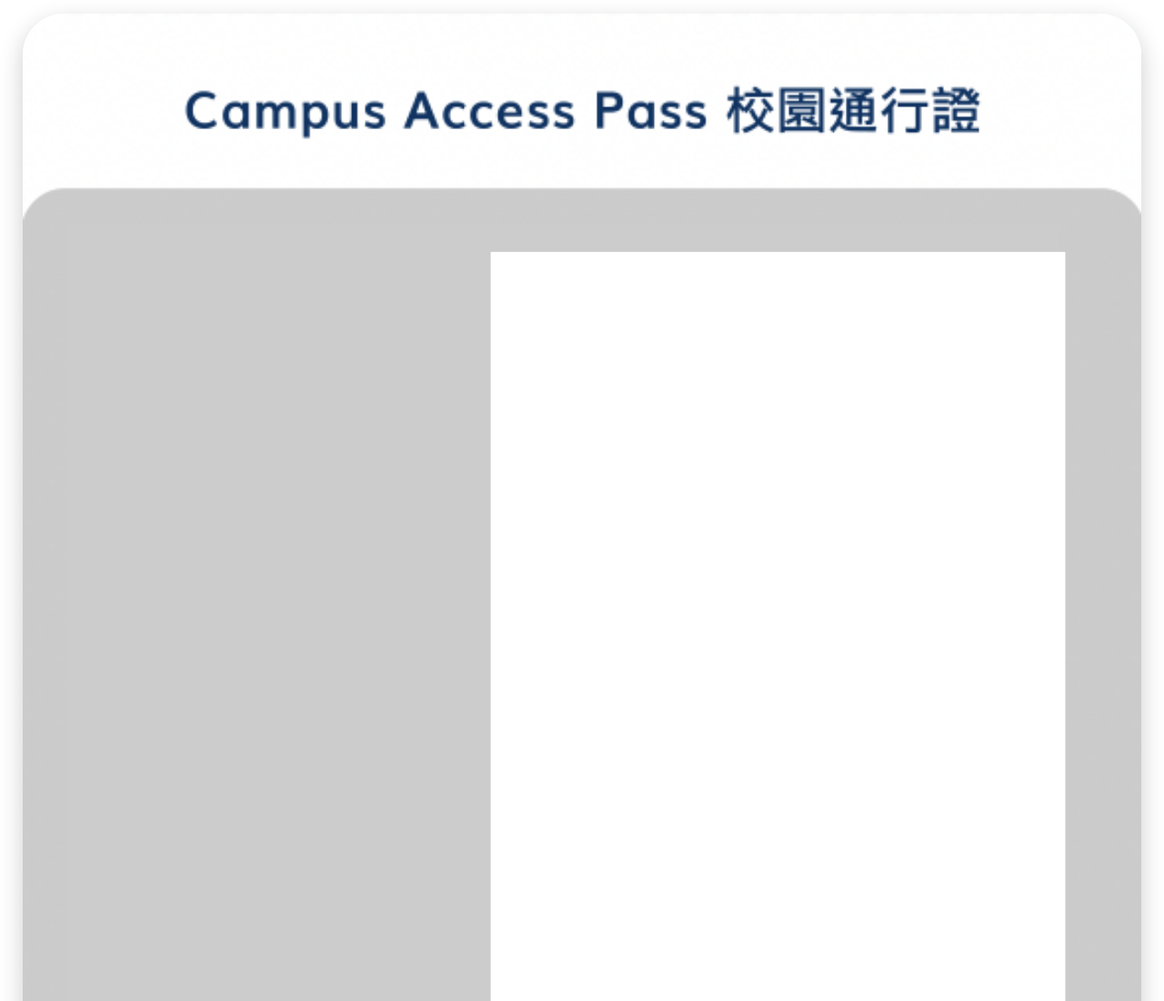
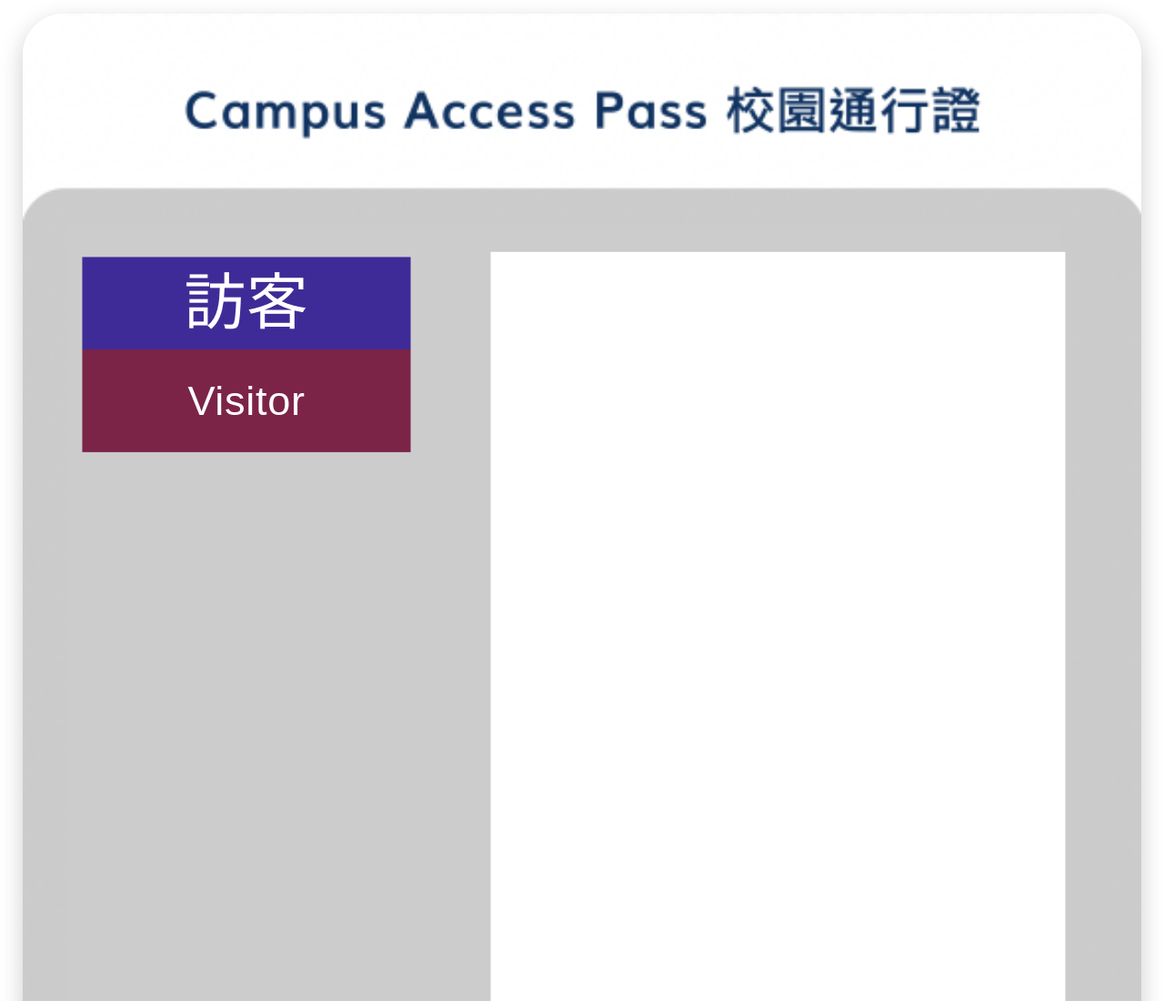
Before and after one commit to wahtheboi/fakeCampusPass, a plain HTML site: page index.html in a window 1280 px wide. Shown: the top 1100 px of the page at 91% size. Drawn offline with nearby package versions, Linux system fonts and the light colour scheme; a web font is replaced by a local one.

Commit message:
Add identity block

```diff
--- a/index.html
+++ b/index.html
@@ -28,6 +28,10 @@
       <div class="card-container">
         <div id="card-wrapper">
           <div class="photo"></div>
+          <div class="identity">
+            <div class="type-chinese">訪客</div>
+            <div class="type-english">Visitor</div>
+          </div>
         </div>
         <div id="card-sizer"></div>
       </div>
--- a/styles.css
+++ b/styles.css
@@ -50,6 +50,35 @@ body {
   align-items: flex-end;
 }
 
+#card-wrapper .identity {
+  position: absolute;
+  top: 237px;
+  left: 58px;
+  font-size: 40px;
+}
+
+#card-wrapper .identity > * {
+  display: block;
+  line-height: 1.5em;
+  text-align: center;
+  color: white;
+}
+
+#card-wrapper .identity .type-chinese {
+  background-color: #3f2b97;
+  width: 320px;
+  font-size: 60px;
+  padding-top: 0.25em;
+  padding-bottom: 0.25em;
+  line-height: 1em;
+}
+
+#card-wrapper .identity .type-english {
+  background-color: #7c2348;
+  padding-top: 0.5em;
+  padding-bottom: 0.5em;
+}
+
 #card-sizer {
   width: 100%;
   height: 100%;
```
